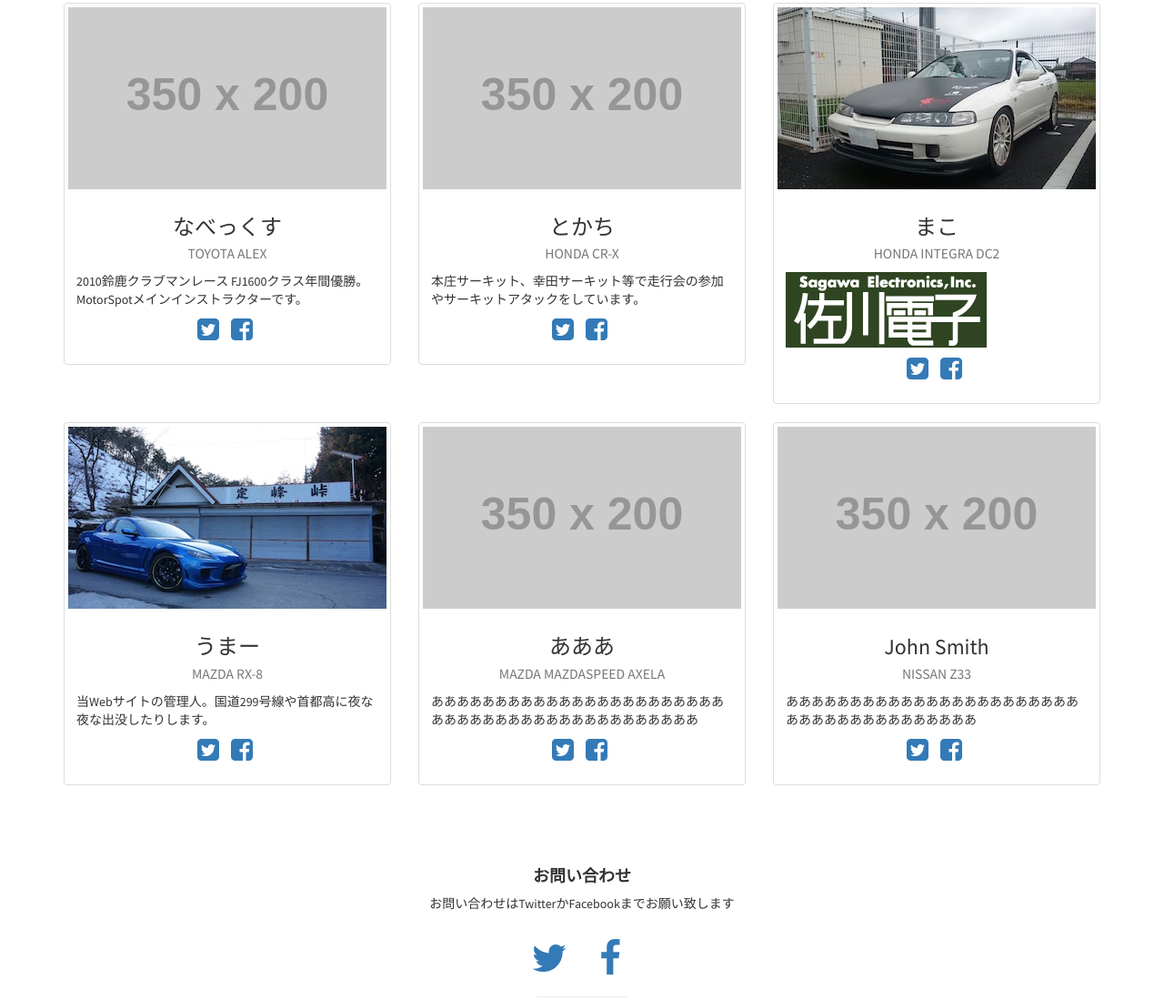
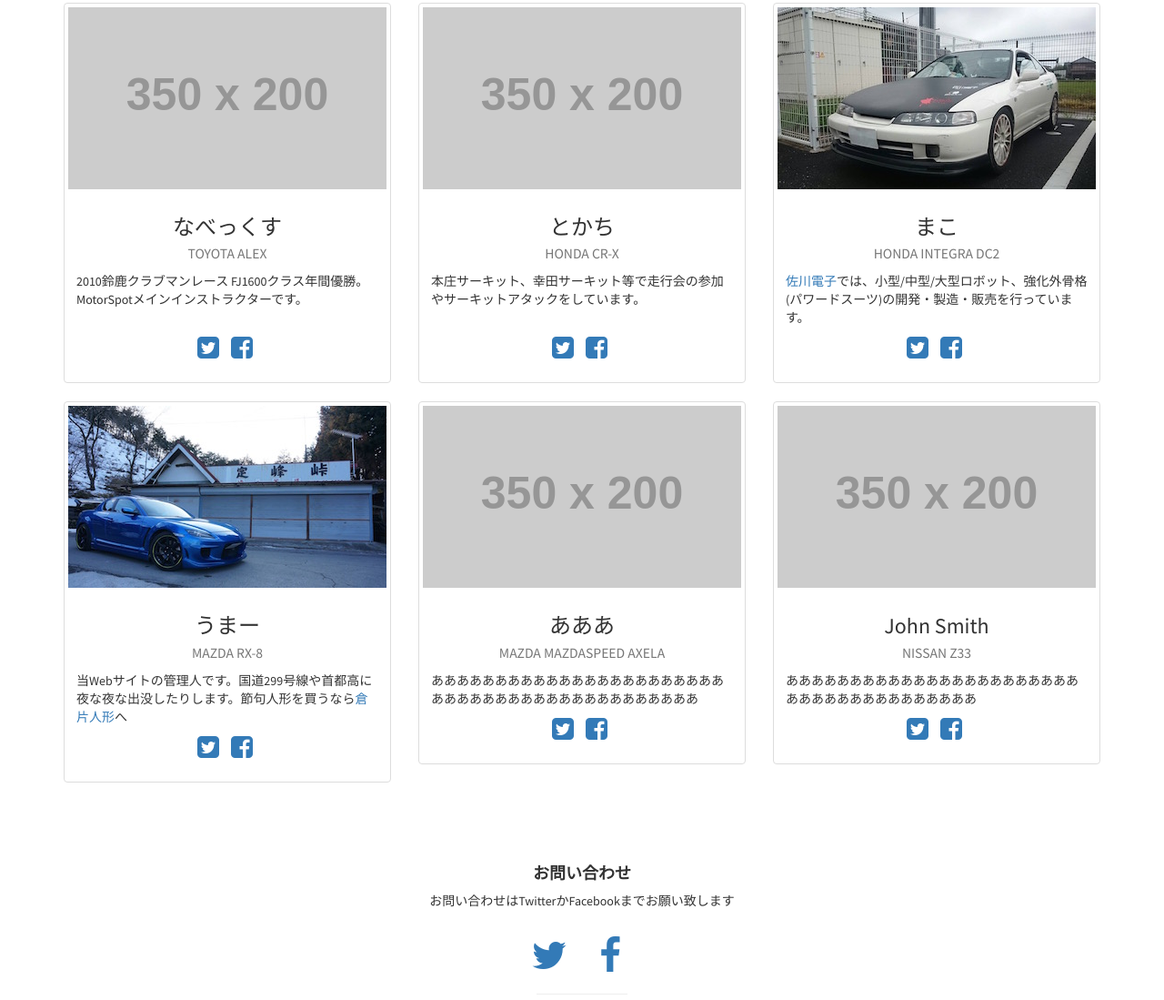
Before and after one commit to umaaaaa/Motorspot, a plain HTML site: page index.html in a window 1280 px wide. Shown: the part 2089-3188 px from the top of the page at 91% size. Drawn offline with Linux system fonts and the light colour scheme; placeholder pictures from the web are drawn by us.

Commit message:
プロフィール少し変えた

```diff
--- a/index.html
+++ b/index.html
@@ -186,6 +186,7 @@
                   <small>TOYOTA ALEX</small>
                 </h3>
                 <p class="text-left">2010鈴鹿クラブマンレース FJ1600クラス年間優勝。MotorSpotメインインストラクターです。</p>
+                <br>
                 <ul class="list-inline">
                   <li><a href="https://twitter.com/nabe_zze123" target="_blank"><i class="fa fa-2x fa-twitter-square"></i></a>
                   </li>
@@ -203,6 +204,7 @@
                   <small>HONDA CR-X</small>
                 </h3>
                 <p class="text-left">本庄サーキット、幸田サーキット等で走行会の参加やサーキットアタックをしています。</p>
+                <br>
                 <ul class="list-inline">
                   <li><a href="https://twitter.com/tokachi501" target="_blank"><i class="fa fa-2x fa-twitter-square"></i></a>
                   </li>
@@ -219,8 +221,7 @@
                 <h3>まこ<br>
                   <small>HONDA INTEGRA DC2</small>
                 </h3>
-                <p class="text-left">
-              <img class="img-responsive" src="static/img/sagawa.gif" alt="">
+                <p class="text-left"><a href="http://www.sagawaelectronics.com/index.html">佐川電子</a>では、小型/中型/大型ロボット、強化外骨格(パワードスーツ)の開発・製造・販売を行っています。
                 <ul class="list-inline">
                   <li><a href="#"><i class="fa fa-2x fa-twitter-square"></i></a>
                   </li>
@@ -237,7 +238,7 @@
                 <h3>うまー<br>
                   <small>MAZDA RX-8</small>
                 </h3>
-                <p class="text-left">当Webサイトの管理人。国道299号線や首都高に夜な夜な出没したりします。</p>
+                <p class="text-left">当Webサイトの管理人です。国道299号線や首都高に夜な夜な出没したりします。節句人形を買うなら<a href="http://www.k-doll.co.jp/">倉片人形</a>へ</p>
                 <ul class="list-inline">
                   <li><a href="https://twitter.com/umaaaaa_chan" target="_blank"><i class="fa fa-2x fa-twitter-square"></i></a>
                   </li>
```
